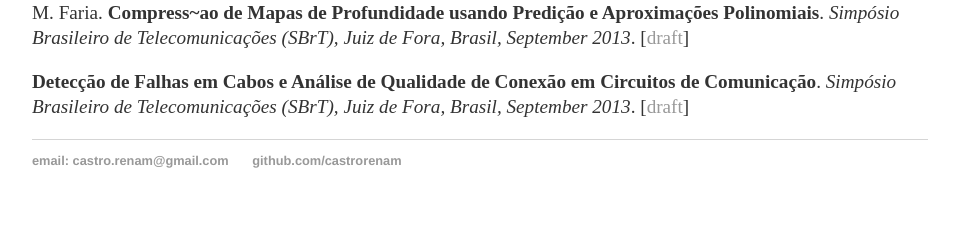
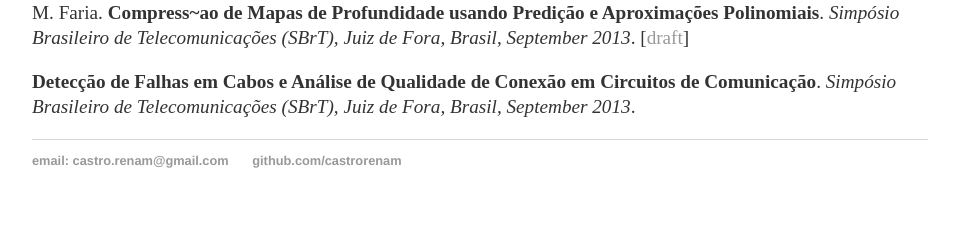
Before and after one commit to castrorenam/castrorenam.github.io, a Jekyll site: the page built from publication/index.md, in a window 1280 px wide. Shown: the part 880-1105 px from the top of the page, without its empty margins (160-1114 px from the left). Built offline with Jekyll 4.4.1, drawn with Linux system fonts in a browser that asks for light colours.

Commit message:
Building website

```diff
--- a/publication/index.md
+++ b/publication/index.md
@@ -28,4 +28,4 @@ Renam C. da Silva, Fernando Pereira, Eduardo A. B. da Silva. **Studying the Comp
 Renam C. da Silva, Luı́s F. R. Lucas, Eduardo A. B. da Silva, Carla L. Pagliari, Nuno M. M. Rodrigues, Sérgio M. M. Faria. **Compress\~ao de Mapas de Profundidade usando Predição e Aproximações Polinomiais**. *Simpósio Brasileiro de Telecomunicações (SBrT), Juiz de Fora, Brasil, September 2013*. [[draft](../publication/2013/sbrt_2013.pdf)]
 
 
-**Detecção de Falhas em Cabos e Análise de Qualidade de Conexão em Circuitos de Comunicação**. *Simpósio Brasileiro de Telecomunicações (SBrT), Juiz de Fora, Brasil, September 2013*. [[draft](../publication/2013/sbrt_2013.pdf)]
+**Detecção de Falhas em Cabos e Análise de Qualidade de Conexão em Circuitos de Comunicação**. *Simpósio Brasileiro de Telecomunicações (SBrT), Juiz de Fora, Brasil, September 2013*.
```
